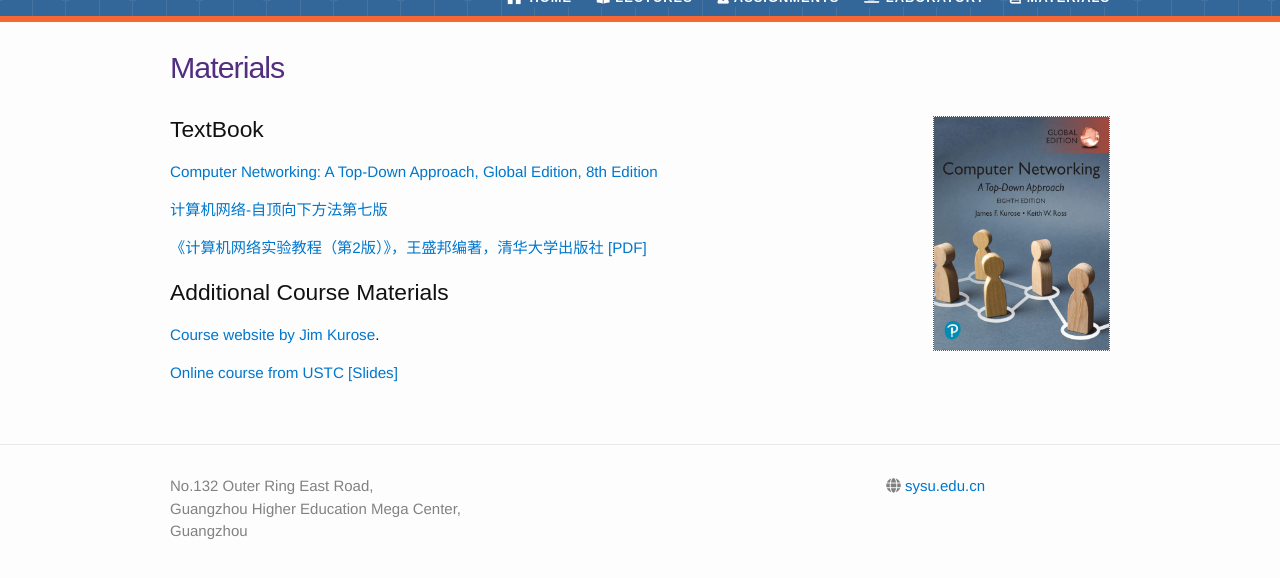
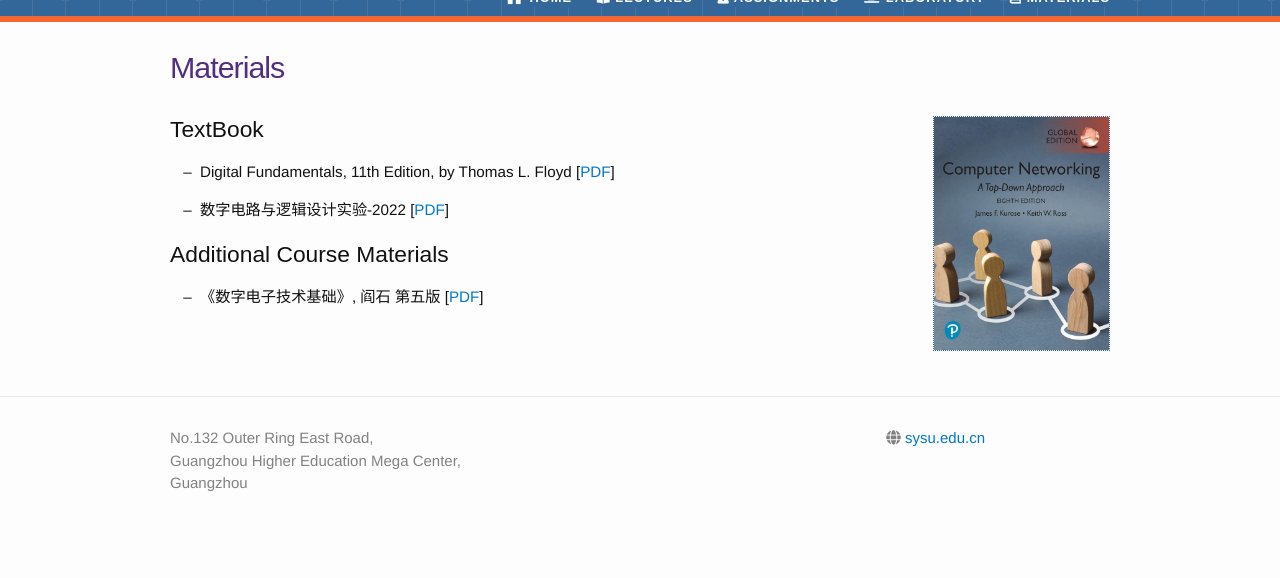
Before and after one commit to huangqy89/dc-2025, a Jekyll site: the page built from materials.md, in a window 1280 px wide, cut to the strip 124-702 px from the top of the page. Built offline with Jekyll 4.4.1, drawn with Linux system fonts in a browser that asks for light colours; nearby versions of some CDN libraries; some web fonts are replaced.

Commit message:
Update materials and TA photos

```diff
--- a/materials.md
+++ b/materials.md
@@ -8,14 +8,12 @@
 
 ## TextBook
 
-[Computer Networking: A Top-Down Approach, Global Edition, 8th Edition](https://github.com/TimorYang/Computer-Networking-Keith-Ross/blob/main/book/Computer%20Networking_%20A%20Top-Down%20Approach%2C%20Global%20Edition%2C%208th%20Edition.pdf?raw=true)
+- Digital Fundamentals, 11th Edition, by Thomas L.  Floyd [[PDF](/dc-2025/static_files/textbook/Digital_Fundamentals.zip)]
 
-[计算机网络-自顶向下方法第七版](https://github.com/TimorYang/Computer-Networking-Keith-Ross/blob/main/book/%E8%AE%A1%E7%AE%97%E6%9C%BA%E7%BD%91%E7%BB%9C-%E8%87%AA%E9%A1%B6%E5%90%91%E4%B8%8B%E6%96%B9%E6%B3%95%E7%AC%AC%E4%B8%83%E7%89%88.pdf?raw=true)
+- 数字电路与逻辑设计实验-2022 [[PDF](/dc-2025/static_files/textbook/数字电路与逻辑设计实验-2022.zip)]
 
-[《计算机网络实验教程（第2版）》，王盛邦编著，清华大学出版社](https://lib-sysu.wqxuetang.com/deep/read/pdf?bid=3187090) [[PDF]](/cn-2024/static_files/计算机网络实验教程(第2版).pdf)
 
 ## Additional Course Materials
 
-[Course website by Jim Kurose](https://gaia.cs.umass.edu/kurose_ross/index.php).
-
-[Online course from USTC](https://www.bilibili.com/video/BV1JV411t7ow/?share_source=copy_web&vd_source=aa6451f6e14c3ab9b1d86b1c2c7e09ee) [[Slides]](http://staff.ustc.edu.cn/~qzheng/cn.zip)
+- 《数字电子技术基础》, 阎石  第五版
+[[PDF](/dc-2025/static_files/textbook/数字电子技术基础_阎石_ 第五版.zip)]
```
Also changed, not shown: _data/people.yml (+4 -4 lines), Gemfile.lock, _images/pp/dujilong.jpg (added), _images/pp/luozhicheng.jpg (added), _images/pp/xiaojie.jpg (added), _images/pp/罗志成.jpg (added), 4 other files.
